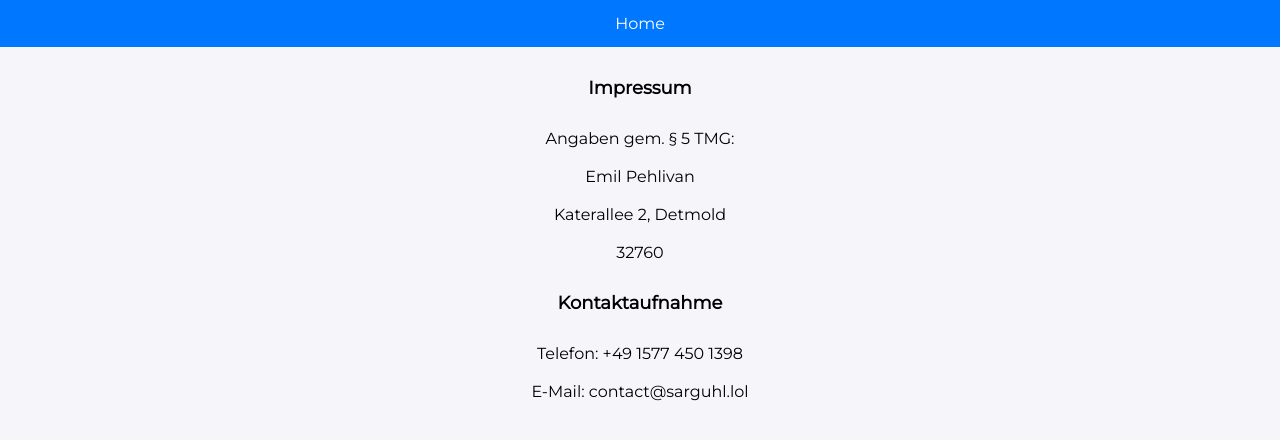
After one commit to sarguhl/GoodDrinks, a Flask app: page /impressum in a window 1280 px wide. The commit adds this page. Shown: the top 440 px of the page. Run offline with Flask 2, Linux system fonts and the light colour scheme.

Commit message:
Update views.py ASCII typos

```diff
--- a/website/templates/help.html
+++ b/website/templates/help.html
@@ -1,5 +1,5 @@
 {% extends 'base.html' %}
-{% block title %}Hile{% endblock %}
+{% block title %}Hife{% endblock %}
 {% block content %}
 <h1 align="center" class="home-h1">Hilfe benötigt?</h1>
 <div class="home-wrapper">
@@ -12,6 +12,7 @@
         <div class="menu">
             <a id="btn-menu-os" href="https://github.com/">Open Source</a>
             <a id="btn-menu-mail" href="https://github.com/sarguhl/GoodDrinks/projects/2">Dev-Logs</a>
+            <a id="btn-menu-mail" href="/impressum">Impressum</a>
         </div>
 </div>
 
--- /dev/null
+++ b/website/templates/impressum.html
@@ -0,0 +1,20 @@
+{% extends 'base.html' %}
+{% block title %}Impressum{% endblock %}
+{% block content %}
+<h1 align="center">Impressum</h1>
+<p align="center"class="output_text">
+Angaben gem. § 5 TMG: <br>
+<br>
+Emil Pehlivan <br>
+<br>
+Katerallee 2, Detmold <br>
+<br>
+32760
+</p>
+<h1 align="center">Kontaktaufnahme</h1>
+<p align="center"class="output_text">
+Telefon: +49 1577 450 1398<br>
+<br>
+E-Mail: contact@sarguhl.lol
+</p>
+{% endblock %}
--- a/website/views.py
+++ b/website/views.py
@@ -25,12 +25,12 @@ def leergut_berechnung():
 def volumen_berechnung(breite, hoehe, tiefe, lose, ware_preis):
     try:
         if ware_preis is  0:
-            output_text = f"{int(breite)*int(hoehe)*int(tiefe) + int(lose)} Gegenstände"
+            output_text = f"{int(breite)*int(hoehe)*int(tiefe) + int(lose)} Waren"
             return output_text
 
         else:
             ergebnis = int(breite) * int(hoehe) * int(tiefe) * float(ware_preis) + int(lose)
-            output_text = f"{round(ergebnis, 2)}€ | {int(breite)*int(hoehe)*int(tiefe)} Gegenstände"
+            output_text = f"{round(ergebnis, 2)}€ | {int(breite)*int(hoehe)*int(tiefe)} Waren"
             return output_text
     except ValueError:
         output_text = ""
@@ -155,3 +155,7 @@ def funktion_three():
 @views.route("/hilfe", methods=["GET"])
 def hilfe():
     return render_template("help.html")
+
+@views.route("/impressum", methods=["GET"])
+def impressum():
+    return render_template("impressum.html")
```
